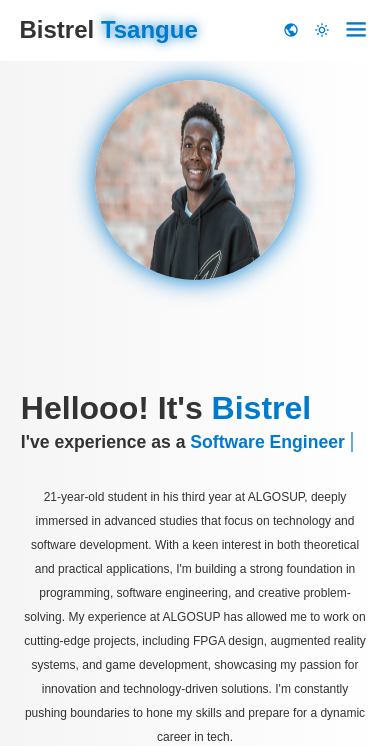
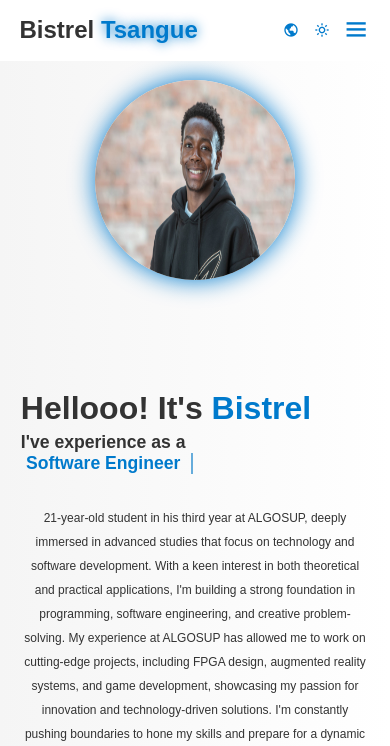
Before and after one commit to Bistrel2002/Portfolio, a website built with Vite: page index.html in a window 390 px wide. Shown: the top 746 px of the page. Built offline with nearby package versions, Linux system fonts and the light colour scheme; animation ran at ten frames a second.

Commit message:
Improve mobile responsiveness and navbar styles
Enhanced mobile layout by refining header, menu icon, and navbar styles for better visibility and usability. Added more specific CSS rules for mobile breakpoints, improved z-index stacking, and ensured proper overflow handling for text animations. Removed overly broad global max-width and box-sizing rules for better layout control.

```diff
--- a/style.css
+++ b/style.css
@@ -1357,8 +1357,13 @@ span{
         box-sizing: border-box;
     }
 }
-
 @media (max-width: 600px) {
+    .text-animation span{
+        display: inline-flex;
+    }
+}
+
+@media (max-width: 400px) {
     /* Force everything to stay within viewport */
     * {
         max-width: 100vw !important;
@@ -1578,6 +1583,10 @@ span{
         font-size: 2.2rem !important;
         min-width: auto !important;
         max-width: 95% !important;
+    }
+    /* Ensure animated text also breaks line on the smallest screens */
+    .text-animation span{
+        display: block;
     }
 
     /* Fix problematic widths for smallest screens */
```
